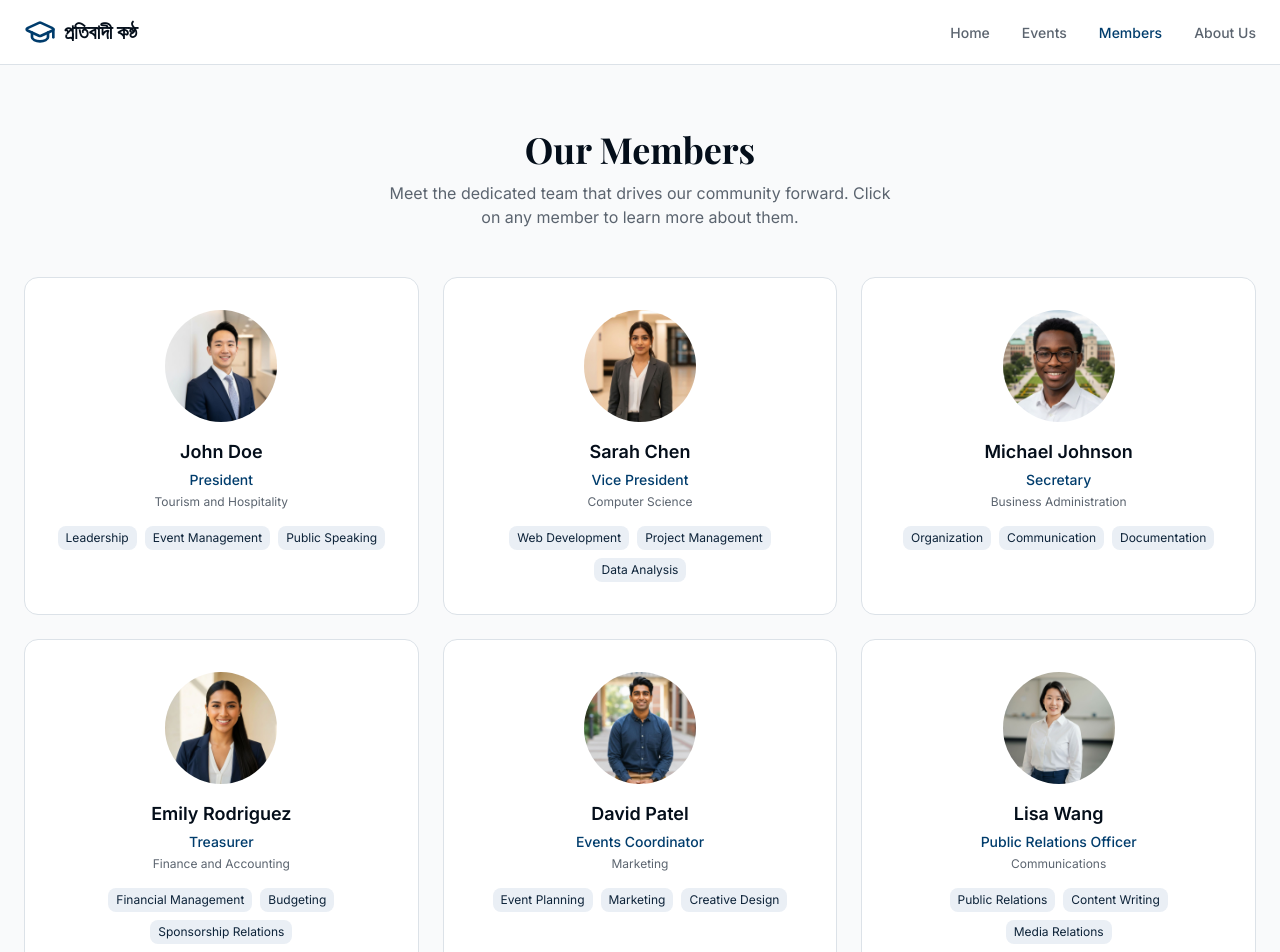
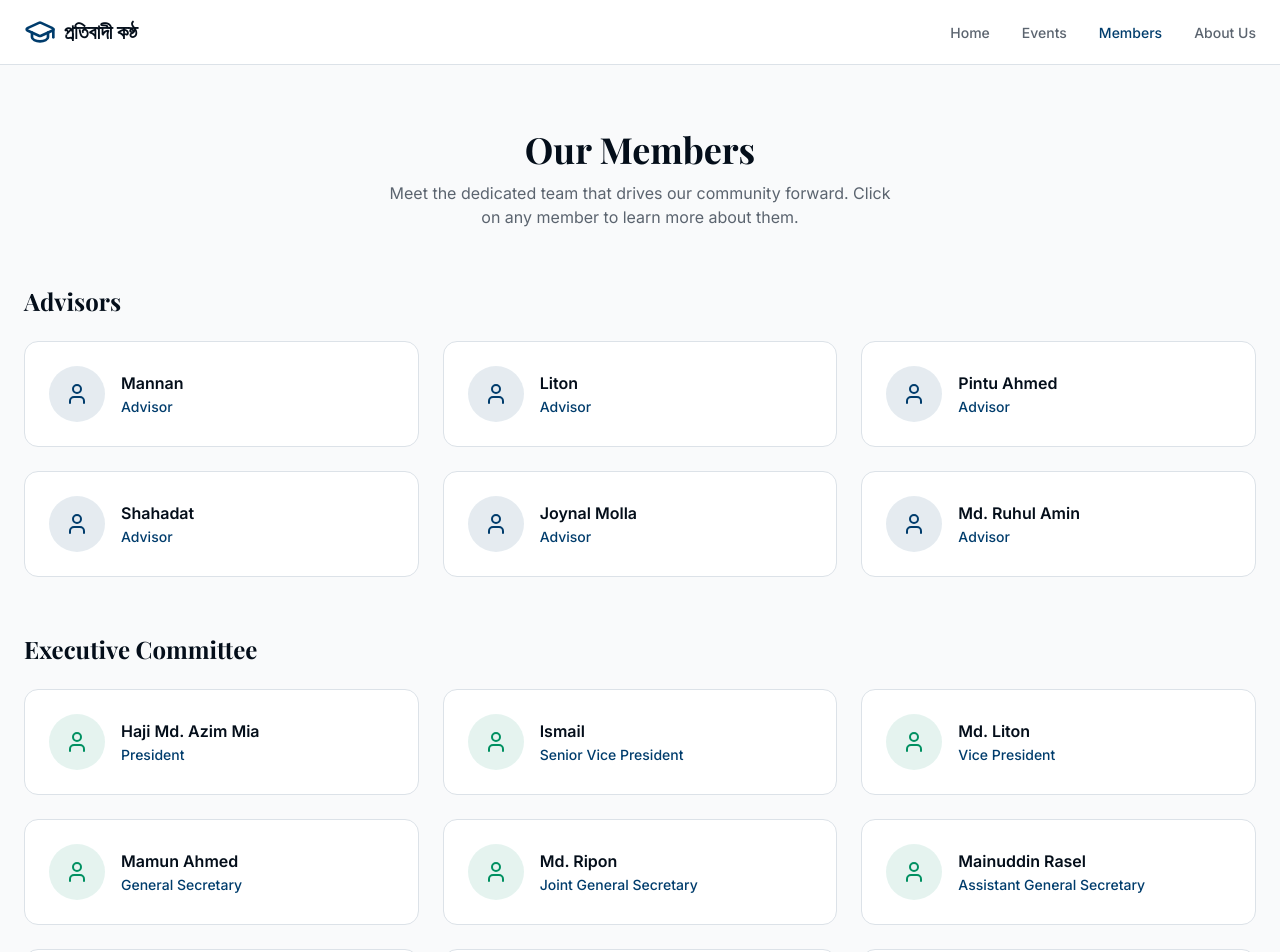
Before and after one commit to Pratibadikontho/Pratibadikontho, a Next.js app: page /members in a window 1280 px wide. Shown: the top 952 px of the page. Built offline with nearby package versions, Linux system fonts and the light colour scheme; a web font is replaced by a local one.

Commit message:
refactor: simplify member data structure and update pages
Remove optional fields and add category for member grouping

```diff
--- a/app/members/page.tsx
+++ b/app/members/page.tsx
@@ -1,14 +1,18 @@
-import Image from "next/image";
 import Link from "next/link";
+import { User } from "lucide-react";
 import { members } from "@/data/members";
 
 /**
  * Members Page
  * ------------
- * Displays all club members in a responsive grid.
+ * Displays all club members grouped by category (Advisors, Executive Committee).
  * Each card links to the member's individual profile page at /members/[id].
  */
 export default function MembersPage() {
+  /* Group members by category */
+  const advisors = members.filter((m) => m.category === "Advisors");
+  const executive = members.filter((m) => m.category === "Executive Committee");
+
   return (
     <div className="mx-auto max-w-7xl px-6 py-16">
       {/* Page header */}
@@ -22,51 +26,67 @@ export default function MembersPage() {
         </p>
       </div>
 
-      {/* Members grid */}
-      <div className="mt-12 grid grid-cols-1 gap-6 sm:grid-cols-2 lg:grid-cols-3">
-        {members.map((member) => (
+      {/* ===== ADVISORS ===== */}
+      <div className="mt-14">
+        <h2 className="font-serif text-2xl font-bold text-foreground">
+          Advisors
+        </h2>
+        <div className="mt-6 grid grid-cols-1 gap-6 sm:grid-cols-2 lg:grid-cols-3">
+          {advisors.map((member) => (
             <Link
               key={member.id}
               href={`/members/${member.id}`}
-            className="group flex flex-col items-center gap-4 rounded-xl border border-border bg-card p-8 text-center transition-all hover:shadow-lg"
+              className="group flex items-center gap-4 rounded-xl border border-border bg-card p-6 transition-all hover:shadow-lg"
             >
-            {/* Profile picture */}
-            <div className="relative h-28 w-28 overflow-hidden rounded-full">
-              <Image
-                src={member.image}
-                alt={`Photo of ${member.name}`}
-                fill
-                className="object-cover transition-transform duration-300 group-hover:scale-105"
-              />
+              {/* Avatar placeholder */}
+              <div className="flex h-14 w-14 shrink-0 items-center justify-center rounded-full bg-primary/10">
+                <User className="h-6 w-6 text-primary" />
               </div>
 
               {/* Member info */}
-            <div className="flex flex-col gap-1">
-              <h2 className="text-lg font-semibold text-card-foreground">
+              <div className="flex flex-col gap-0.5">
+                <h3 className="text-base font-semibold text-card-foreground">
                   {member.name}
-              </h2>
+                </h3>
                 <p className="text-sm font-medium text-primary">
                   {member.position}
                 </p>
-              <p className="text-xs text-muted-foreground">
-                {member.department}
-              </p>
-            </div>
-
-            {/* Skills preview */}
-            <div className="flex flex-wrap justify-center gap-2">
-              {member.skills.slice(0, 3).map((skill) => (
-                <span
-                  key={skill}
-                  className="rounded-md bg-secondary px-2 py-1 text-xs text-secondary-foreground"
-                >
-                  {skill}
-                </span>
-              ))}
               </div>
             </Link>
           ))}
         </div>
       </div>
+
+      {/* ===== EXECUTIVE COMMITTEE ===== */}
+      <div className="mt-14">
+        <h2 className="font-serif text-2xl font-bold text-foreground">
+          Executive Committee
+        </h2>
+        <div className="mt-6 grid grid-cols-1 gap-6 sm:grid-cols-2 lg:grid-cols-3">
+          {executive.map((member) => (
+            <Link
+              key={member.id}
+              href={`/members/${member.id}`}
+              className="group flex items-center gap-4 rounded-xl border border-border bg-card p-6 transition-all hover:shadow-lg"
+            >
+              {/* Avatar placeholder */}
+              <div className="flex h-14 w-14 shrink-0 items-center justify-center rounded-full bg-accent/10">
+                <User className="h-6 w-6 text-accent" />
+              </div>
+
+              {/* Member info */}
+              <div className="flex flex-col gap-0.5">
+                <h3 className="text-base font-semibold text-card-foreground">
+                  {member.name}
+                </h3>
+                <p className="text-sm font-medium text-primary">
+                  {member.position}
+                </p>
+              </div>
+            </Link>
+          ))}
+        </div>
+      </div>
+    </div>
   );
 }
--- a/data/members.js
+++ b/data/members.js
@@ -5,119 +5,117 @@
  *
  * HOW TO ADD A NEW MEMBER:
  * 1. Copy one of the member objects below
- * 2. Paste it at the end of the array (before the closing bracket)
+ * 2. Paste it at the end of the appropriate array (Advisors or Executive Committee)
  * 3. Change the values to match the new member
- * 4. Add the member's photo to /public/images/ folder
- * 5. Update the "image" field to point to the new photo
- *
- * IMPORTANT:
- * - The "id" must be unique and URL-friendly (use lowercase and hyphens)
- * - The "id" is used in the URL: /members/[id]
- * - The "image" path starts with /images/
+ * 4. The "id" must be unique and URL-friendly (use lowercase and hyphens)
+ * 5. The "id" is used in the URL: /members/[id]
  * ==============================================
  */
 
 export const members = [
+  /* ===================== ADVISORS ===================== */
   {
-    id: "john-doe",
-    name: "John Doe",
-    position: "President",
-    department: "Tourism and Hospitality",
-    email: "john@university.edu",
-    phone: "+1 234 567 890",
-    image: "/images/john.jpg",
-    bio: "John is the founding president of the University Club. With a passion for leadership and community building, he has led numerous initiatives that have brought students together from all departments. His vision is to create a vibrant campus culture where every student feels welcomed and empowered to grow both personally and professionally.",
-    skills: ["Leadership", "Event Management", "Public Speaking", "Strategic Planning"],
-    achievements: [
-      "Founded the University Club in 2023",
-      "Organized the Annual University Gala with 500+ attendees",
-      "Dean's List for Academic Excellence",
-      "Best Student Leader Award 2024"
-    ]
+    id: "mannan",
+    name: "Mannan",
+    position: "Advisor",
+    category: "Advisors",
   },
   {
-    id: "sarah-chen",
-    name: "Sarah Chen",
-    position: "Vice President",
-    department: "Computer Science",
-    email: "sarah@university.edu",
-    phone: "+1 234 567 891",
-    image: "/images/sarah.jpg",
-    bio: "Sarah is the tech-savvy Vice President who bridges the gap between technology and community engagement. She spearheads the club's digital initiatives and ensures all events run smoothly behind the scenes. Her background in Computer Science brings a unique analytical perspective to the club's operations.",
-    skills: ["Web Development", "Project Management", "Data Analysis", "Team Coordination"],
-    achievements: [
-      "Built the club's official website",
-      "Managed a team of 20 volunteers",
-      "Won the Hackathon Innovation Award",
-      "Published research on student engagement"
-    ]
+    id: "liton-advisor",
+    name: "Liton",
+    position: "Advisor",
+    category: "Advisors",
   },
   {
-    id: "michael-johnson",
-    name: "Michael Johnson",
-    position: "Secretary",
-    department: "Business Administration",
-    email: "michael@university.edu",
-    phone: "+1 234 567 892",
-    image: "/images/michael.jpg",
-    bio: "Michael keeps the club organized and running like clockwork. As Secretary, he manages all documentation, meeting minutes, and communications. His attention to detail and organizational skills ensure that nothing falls through the cracks, making him an indispensable part of the team.",
-    skills: ["Organization", "Communication", "Documentation", "Time Management"],
-    achievements: [
-      "Streamlined club communication channels",
-      "Created the member onboarding program",
-      "Maintained 100% meeting attendance record",
-      "Scholarship recipient for Academic Excellence"
-    ]
+    id: "pintu-ahmed",
+    name: "Pintu Ahmed",
+    position: "Advisor",
+    category: "Advisors",
   },
   {
-    id: "emily-rodriguez",
-    name: "Emily Rodriguez",
-    position: "Treasurer",
-    department: "Finance and Accounting",
-    email: "emily@university.edu",
-    phone: "+1 234 567 893",
-    image: "/images/emily.jpg",
-    bio: "Emily manages the club's finances with precision and transparency. She handles budgeting, sponsorship management, and ensures every dollar is well-spent. Her financial expertise has helped the club secure record funding and organize events that are both impactful and cost-effective.",
-    skills: ["Financial Management", "Budgeting", "Sponsorship Relations", "Excel & Analytics"],
-    achievements: [
-      "Secured $50,000 in sponsorships",
-      "Reduced event costs by 30% through strategic planning",
-      "Top scorer in Finance departmental exams",
-      "Certified in Financial Planning"
-    ]
+    id: "shahadat",
+    name: "Shahadat",
+    position: "Advisor",
+    category: "Advisors",
   },
   {
-    id: "david-patel",
-    name: "David Patel",
-    position: "Events Coordinator",
-    department: "Marketing",
-    email: "david@university.edu",
-    phone: "+1 234 567 894",
-    image: "/images/david.jpg",
-    bio: "David is the creative force behind the club's events. From intimate workshops to large-scale galas, he designs experiences that leave lasting impressions. His marketing background helps him promote events effectively, ensuring maximum participation and engagement from the student body.",
-    skills: ["Event Planning", "Marketing", "Creative Design", "Social Media Management"],
-    achievements: [
-      "Organized 20+ successful events in one year",
-      "Grew social media following by 300%",
-      "Best Event of the Year Award for Cultural Night",
-      "Marketing Excellence Certificate"
-    ]
+    id: "joynal-molla",
+    name: "Joynal Molla",
+    position: "Advisor",
+    category: "Advisors",
   },
   {
-    id: "lisa-wang",
-    name: "Lisa Wang",
-    position: "Public Relations Officer",
-    department: "Communications",
-    email: "lisa@university.edu",
-    phone: "+1 234 567 895",
-    image: "/images/lisa.jpg",
-    bio: "Lisa is the voice of the University Club. She manages all external communications, media relations, and brand identity. Her work ensures the club maintains a professional and approachable image both on and off campus. She also coordinates with other university organizations for collaborative events.",
-    skills: ["Public Relations", "Content Writing", "Media Relations", "Brand Management"],
-    achievements: [
-      "Featured the club in 5 media publications",
-      "Established partnerships with 10+ organizations",
-      "Created the club's brand guidelines",
-      "Won Best PR Campaign at the Student Awards"
-    ]
-  }
+    id: "md-ruhul-amin",
+    name: "Md. Ruhul Amin",
+    position: "Advisor",
+    category: "Advisors",
+  },
+
+  /* ===================== EXECUTIVE COMMITTEE ===================== */
+  {
+    id: "haji-md-azim-mia",
+    name: "Haji Md. Azim Mia",
+    position: "President",
+    category: "Executive Committee",
+  },
+  {
+    id: "ismail",
+    name: "Ismail",
+    position: "Senior Vice President",
+    category: "Executive Committee",
+  },
+  {
+    id: "md-liton",
+    name: "Md. Liton",
+    position: "Vice President",
+    category: "Executive Committee",
+  },
+  {
+    id: "mamun-ahmed",
+    name: "Mamun Ahmed",
+    position: "General Secretary",
+    category: "Executive Committee",
+  },
+  {
+    id: "md-ripon",
+    name: "Md. Ripon",
+    position: "Joint General Secretary",
+    category: "Executive Committee",
+  },
+  {
+    id: "mainuddin-rasel",
+    name: "Mainuddin Rasel",
+    position: "Assistant General Secretary",
+    category: "Executive Committee",
+  },
+  {
+    id: "mahbub-alam-rohan",
+    name: "Mahbub Alam Rohan",
+    position: "Organizational Secretary",
+    category: "Executive Committee",
+  },
+  {
+    id: "md-maksud",
+    name: "Md. Maksud",
+    position: "Assistant Organizational Secretary",
+    category: "Executive Committee",
+  },
+  {
+    id: "noor-alam",
+    name: "Noor Alam",
+    position: "Publicity Secretary",
+    category: "Executive Committee",
+  },
+  {
+    id: "md-ohid-ullah",
+    name: "Md. Ohid Ullah",
+    position: "Office Secretary",
+    category: "Executive Committee",
+  },
+  {
+    id: "jasim-uddin",
+    name: "Jasim Uddin",
+    position: "Religious Affairs Secretary",
+    category: "Executive Committee",
+  },
 ];
```
Also changed, not shown: app/members/[id]/page.tsx (+19 -97 lines), app/page.tsx (+4 -12 lines). Lines whose indentation alone changed are shown as unchanged.
